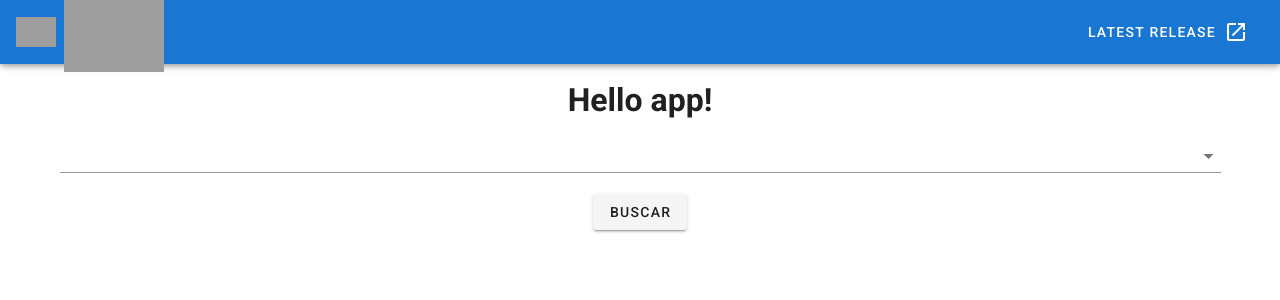
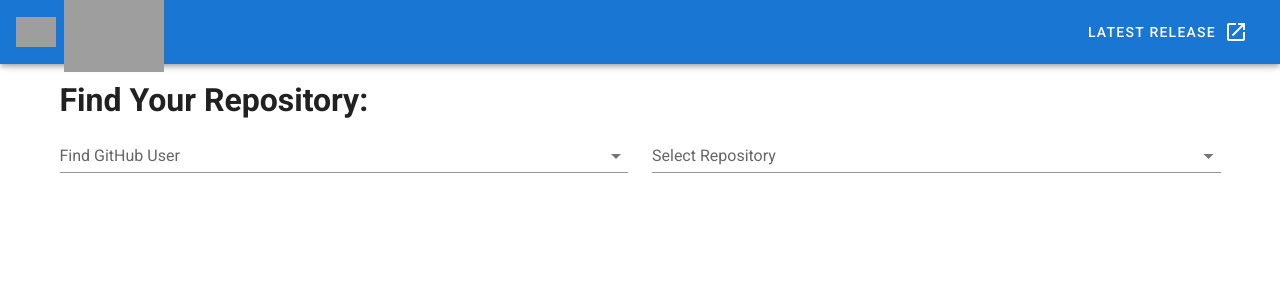
Before and after one commit to lukemariano/github_vuewer, a Vue app: page / in a window 1280 px wide. Shown: the top 300 px of the page. Built offline with nearby package versions, Linux system fonts and the light colour scheme; grey boxes are pictures that could not be loaded.

Commit message:
adiciona listagens de repositórios para usuário selecionado

```diff
--- a/src/api/api.js
+++ b/src/api/api.js
@@ -5,4 +5,18 @@ export const api = {
     );
     return await result.json();
   },
+
+  // pesquisa repo:  https://api.github.com/users/USERNAME/repos
+
+  async getRepos(username, page) {
+    if (!page) {
+      page = 1;
+    }
+
+    const result = await fetch(
+      ` https://api.github.com/users/${username}/repos?page=${page}`
+    );
+
+    return await result.json();
+  },
 };
--- a/src/components/GithubRepo.vue
+++ b/src/components/GithubRepo.vue
@@ -1,14 +1,29 @@
 <template>
   <div>
-    <h1>Hello app!</h1>
+    <h1>Find Your Repository:</h1>
+    <v-row class="text-center">
+      <v-col cols="6">
         <v-autocomplete
           v-model="user"
           :items="userList"
           :loading="userLoading"
           :search-input.sync="searchUser"
           item-text="login"
+          label="Find GitHub User"
         ></v-autocomplete>
-    <div><v-btn>Buscar</v-btn></div>
+      </v-col>
+      <v-col cols="6">
+        <v-select
+          v-model="repo"
+          :items="repoList"
+          :loading="repoLoading"
+          item-text="name"
+          label="Select Repository"
+          return-object
+          single-line
+        ></v-select>
+      </v-col>
+    </v-row>
   </div>
 </template>
 
@@ -21,8 +36,11 @@ export default {
 
   data: () => ({
     user: null,
+    repo: null,
     searchUser: null,
+    repoList: [],
     userList: [],
+    repoLoading: false,
     userLoading: false,
   }),
 
@@ -36,6 +54,14 @@ export default {
       this.userList = data.items;
       this.userLoading = false;
     }, 500),
+
+    async getRepository() {
+      this.repoLoading = true;
+      const data = await api.getRepos(this.user);
+      this.repoList = data;
+
+      this.repoLoading = false;
+    },
   },
 
   watch: {
@@ -45,6 +71,10 @@ export default {
       // Ou seja, só chama a função de search se eu parar de digitar
       this.getGithubUser();
     },
+
+    user() {
+      this.getRepository();
+    },
   },
 };
 </script>
--- a/src/components/GithubVuwer.vue
+++ b/src/components/GithubVuwer.vue
@@ -1,10 +1,6 @@
 <template>
   <v-container>
-    <v-row class="text-center">
-      <v-col cols="12">
-        <GithubRepo></GithubRepo>
-      </v-col>
-    </v-row>
+    <GithubRepo></GithubRepo>
   </v-container>
 </template>
 
```
Lines whose indentation alone changed are shown as unchanged.
